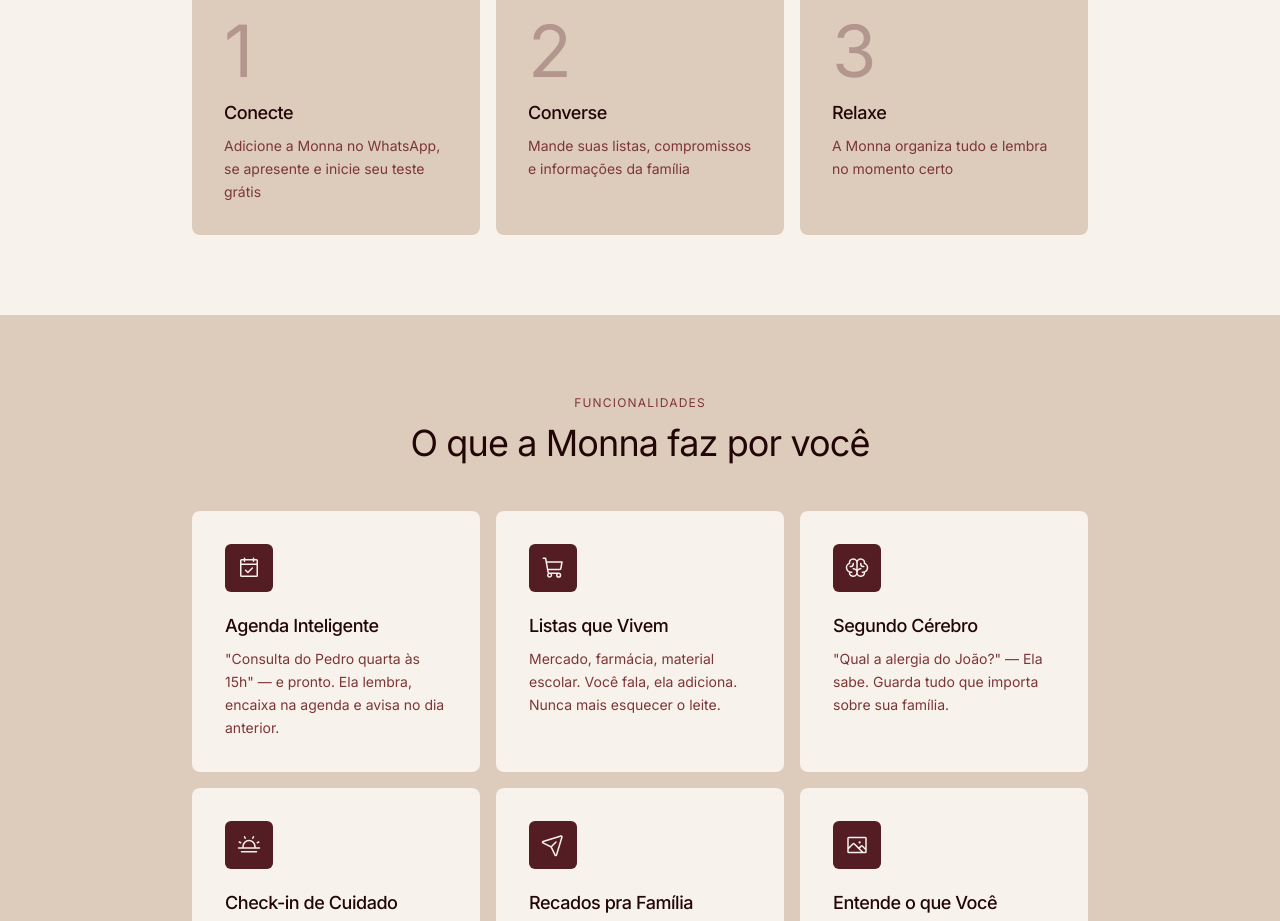
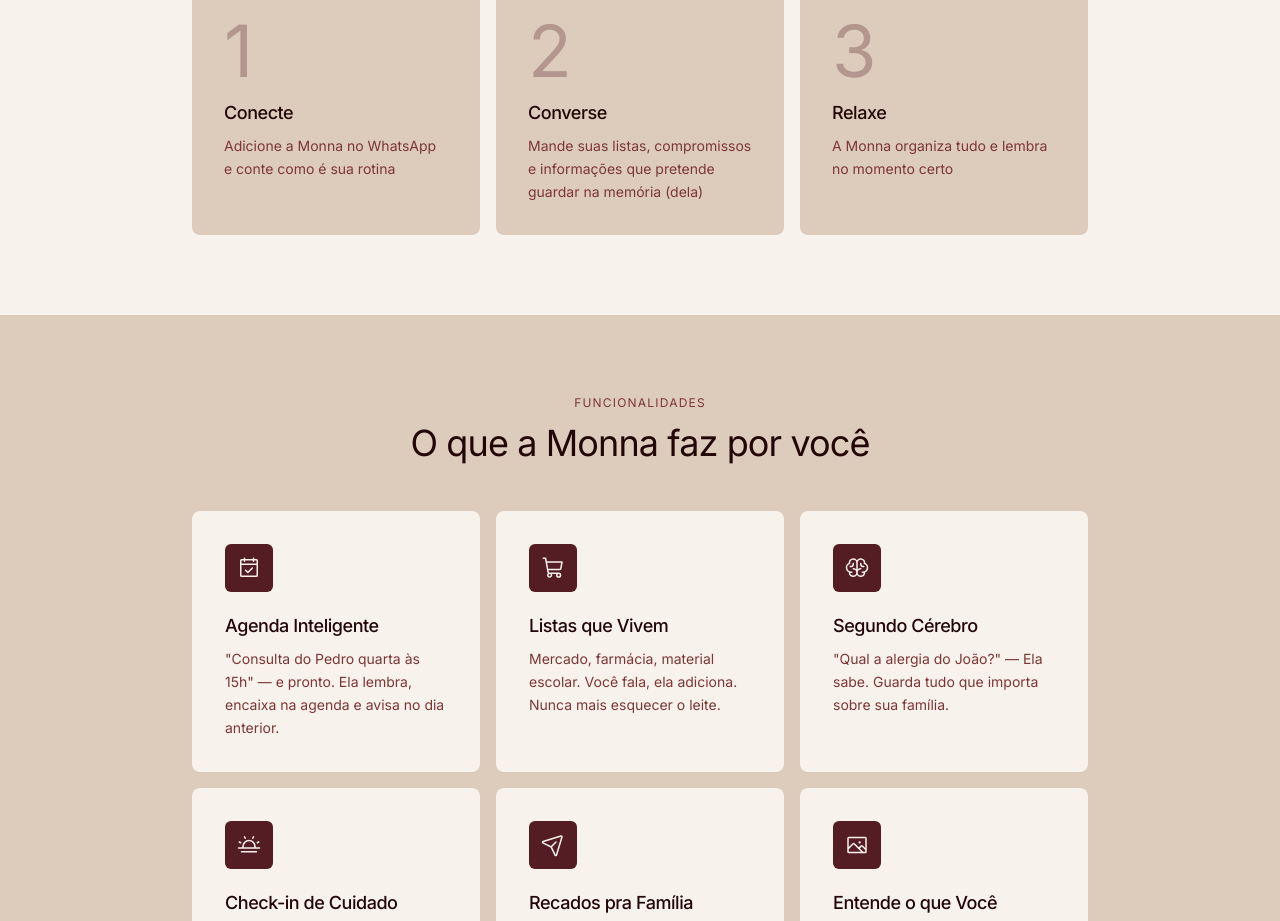
Before and after one commit to thaikrosa/monna-app, a React (Vite) app: page / in a window 1280 px wide. Shown: the part 1720-2641 px from the top of the page. Built offline with nearby package versions, Linux system fonts and the light colour scheme.

Commit message:
Code edited in Lovable Code Editor
Edited UI in Lovable

```diff
--- a/src/components/landing/StepsSection.tsx
+++ b/src/components/landing/StepsSection.tsx
@@ -5,12 +5,12 @@ const steps = [
   {
     number: "1",
     title: "Conecte",
-    description: "Adicione a Monna no WhatsApp, se apresente e inicie seu teste grátis",
+    description: "Adicione a Monna no WhatsApp e conte como é sua rotina",
   },
   {
     number: "2",
     title: "Converse",
-    description: "Mande suas listas, compromissos e informações da família",
+    description: "Mande suas listas, compromissos e informações que pretende guardar na memória (dela)",
   },
   {
     number: "3",
```
